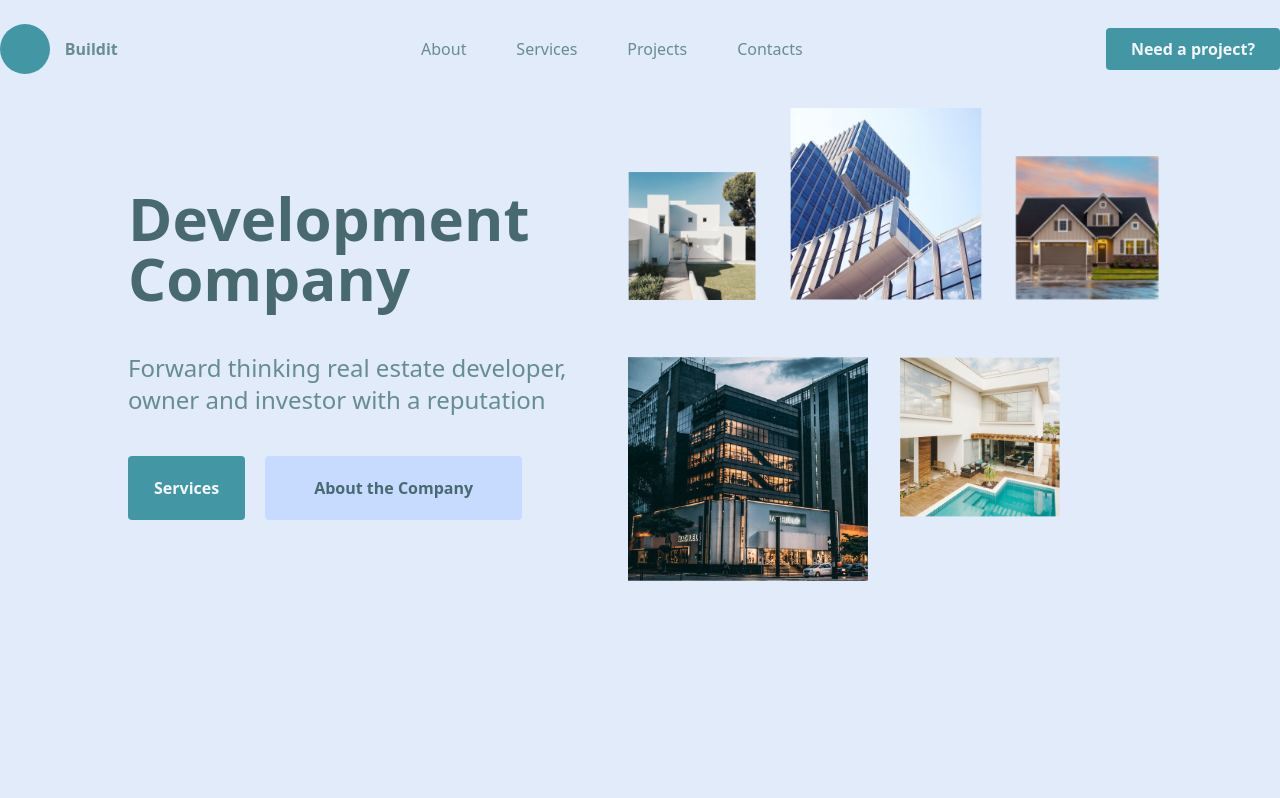
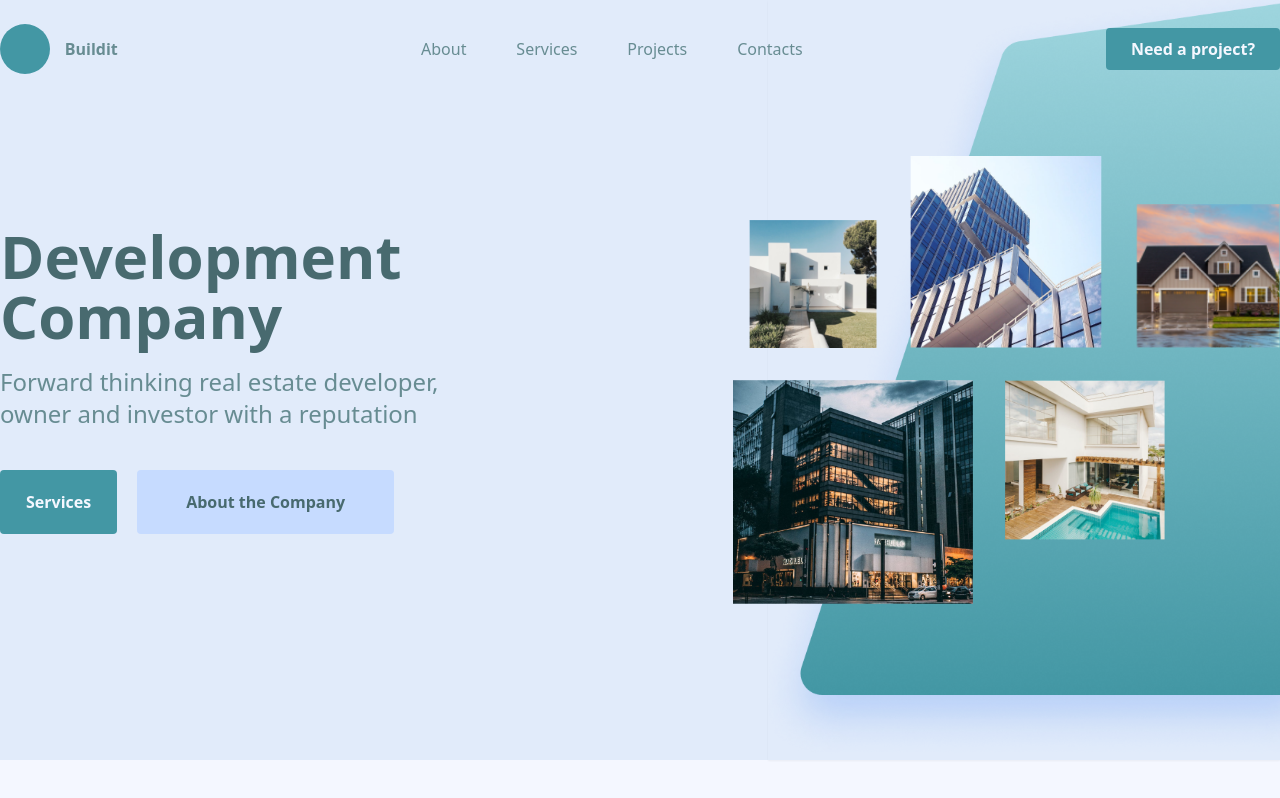
Before and after one commit to DevKaffy/ReactProject-Company-Website, a React (Vite) app: page / in a window 1280 px wide. Built offline with nearby package versions, Linux system fonts and the light colour scheme.

Commit message:
Update Home.css

```diff
--- a/src/Components/Home/Home.css
+++ b/src/Components/Home/Home.css
@@ -1,59 +1,58 @@
-.home{
+.home {
   @apply overflow-x-hidden mx-auto;
 }
 
-.figure img{
-@apply hidden lg:block absolute h-[45rem] w-[30rem] top-0 object-contain right-0 shadow-sm ;
-    z-index:1;
+.figure img {
+  @apply hidden lg:block absolute h-full w-[40%] top-0 object-cover right-0 shadow-sm;
+  z-index: 1;
 }
-.home-sections{
-    @apply lg:flex pt-[3.75rem]  lg:relative overflow-hidden lg:h-screen pb-[5rem] lg:px-[8rem] px-[5rem] mx-auto;
-    z-index: 2;
-    background:#E1EBFA
+.home-sections {
+  @apply lg:flex lg:relative overflow-hidden h-[95vh] items-center justify-between;
+  /* z-index: 2; */
 }
-.leftSection{
-    @apply mt-[8rem];
+.leftSection {
+  /* @apply mt-[8rem]; */
 }
-.development{
-    @apply w-[500px] h-[9rem] text-3xl md:text-4xl lg:text-6xl text-[#486A6F] font-bold;
+.development {
+  @apply w-[500px] text-3xl md:text-4xl lg:text-6xl text-[#486A6F] font-bold;
 }
-.developer{
+.developer {
   @apply lg:w-[480px] h-[72px] lg:text-2xl text-[#678C92] font-normal mt-[1.25rem] mb-[2rem];
 }
-.button{
+
+.button {
   @apply flex items-center gap-x-[20px];
 }
-.services{
+.services {
   @apply py-[10px] px-[10px] lg:py-[20px] lg:px-[26px] bg-[#4397A4] text-[#F4F7FF] font-bold rounded;
 }
-.about{
+.about {
   @apply py-[10px] px-[10px] lg:py-[20px] lg:px-[49px] text-[#486A6F] bg-[#C6DBFF] font-bold rounded;
 }
-.right-section{
-    @apply flex flex-col mt-[3rem];
+.right-section {
+  @apply flex flex-col gap-y-8;
   z-index: 20;
-
 }
-.top-house{
+.top-house {
   @apply lg:flex block items-end lg:gap-x-[2.1rem];
 }
 
-.white-house{
-    @apply lg:w-[8rem] lg:h-[8rem] mb-[1rem];
+.white-house {
+  @apply lg:w-[8rem] lg:h-[8rem] ml-4;
 }
-.blue-house{
-    @apply lg:w-[12rem] lg:h-[12rem] mb-[1rem];
+.blue-house {
+  @apply lg:w-[12rem] lg:h-[12rem];
 }
-.pink-house{
-    @apply lg:w-[9rem] lg:h-[9rem] mb-[1rem];
+.pink-house {
+  @apply lg:w-[9rem] lg:h-[9rem];
 }
-.down-house{
-    @apply lg:flex block items-start lg:gap-x-[2rem] lg:mt-[2.57rem];
+.down-house {
+  @apply lg:flex block items-start lg:gap-x-[2rem];
 }
-.black-house{
-    @apply lg:w-[15rem] lg:h-[14rem] lg:mb-[7rem];
+.black-house {
+  @apply lg:w-[15rem] lg:h-[14rem];
 }
-.white-pool{
+.white-pool {
   @apply lg:w-[10rem] lg:h-[10rem];
 }
 .section-two{
```
Lines whose indentation alone changed are shown as unchanged.
